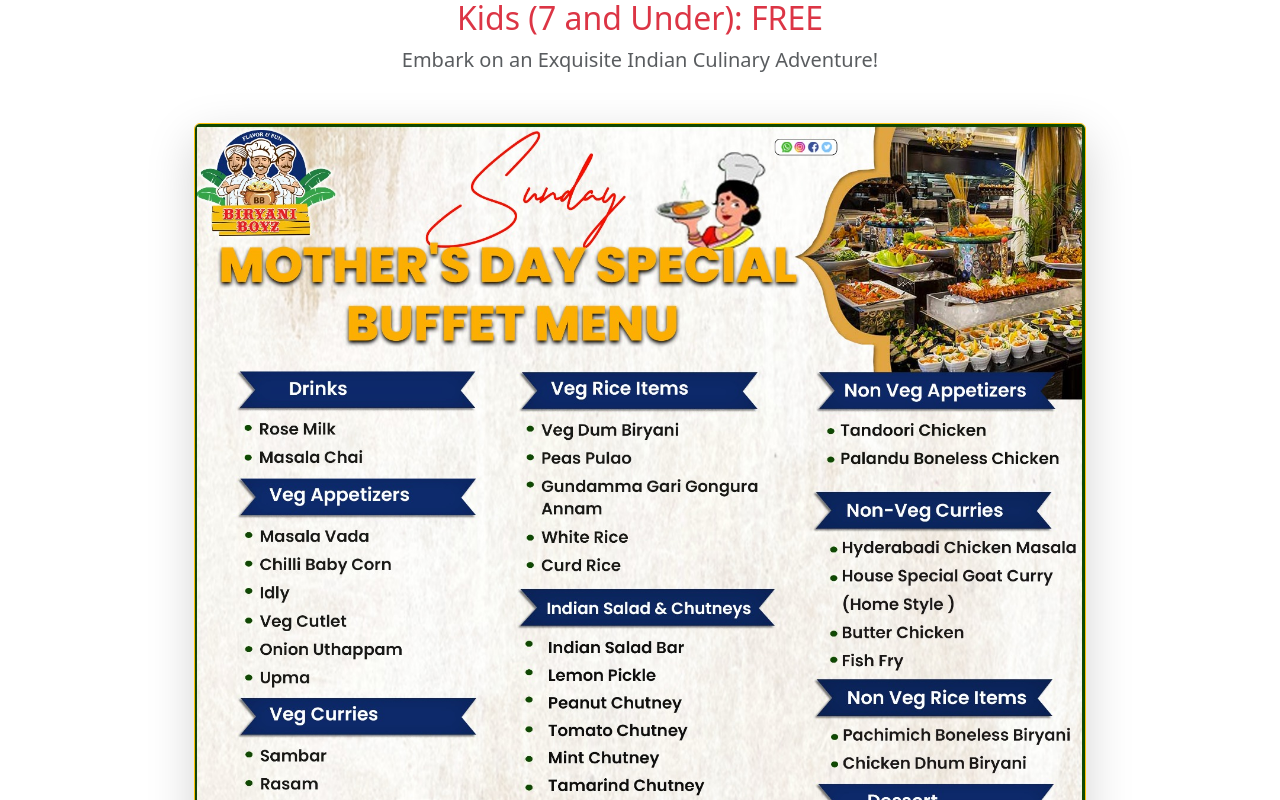
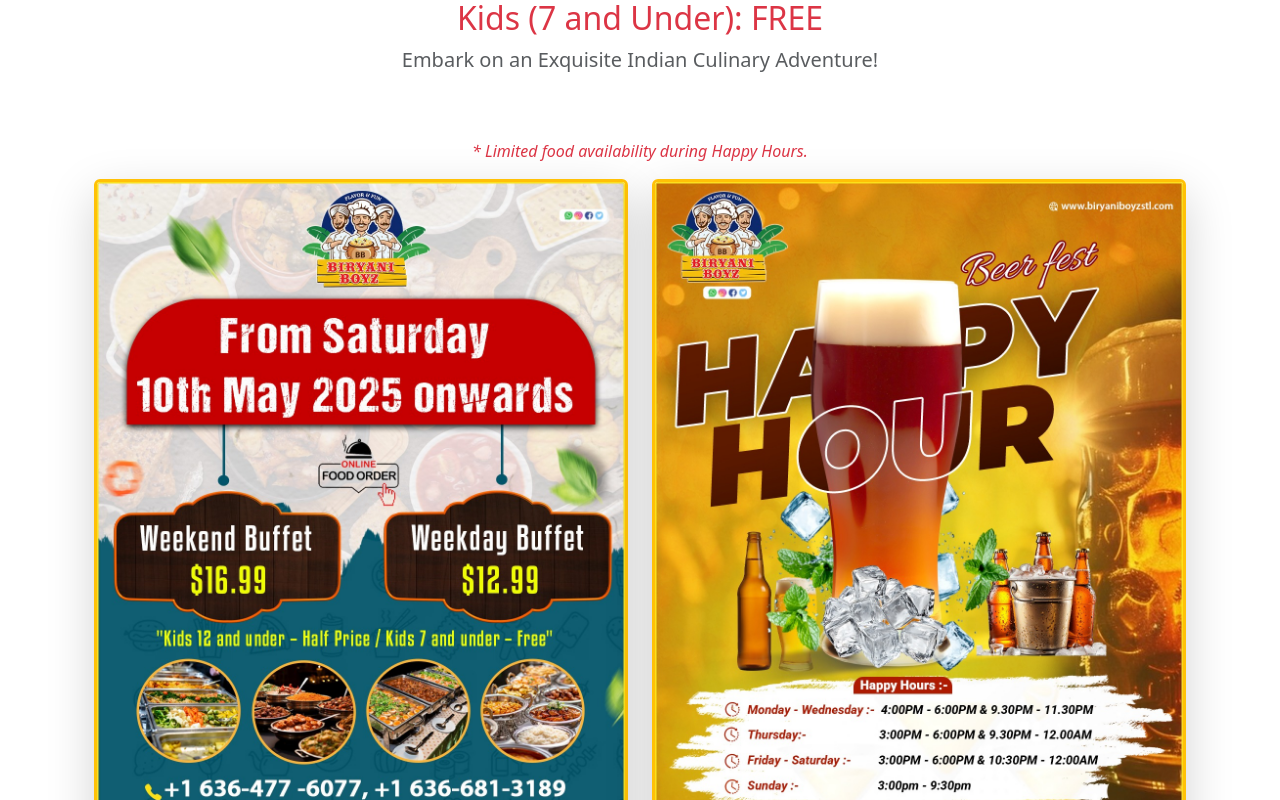
Before and after one commit to biryaniboyzstl/boyz-ui, an Angular app: page /home in a window 1280 px wide. Shown: the part 820-1620 px from the top of the page. Built offline with nearby package versions, Linux system fonts and the light colour scheme.

Commit message:
services

```diff
--- a/src/app/home/home.component.html
+++ b/src/app/home/home.component.html
@@ -19,9 +19,7 @@
     Kids (7 and Under): FREE
   </h2>
   <p class="lead text-muted">Embark on an Exquisite Indian Culinary Adventure!</p>
-  <div class="my-5">
-    <img src="assets/mothersday.jpeg" alt="Everyday Buffet" class="img-fluid rounded shadow-lg border border-warning" style="max-width:80%;">
-  </div>
+
   <section class="container text-center py-5">
     <p class="fst-italic text-danger">* Limited food availability during Happy Hours.</p>
     <div class="row justify-content-center">
```
